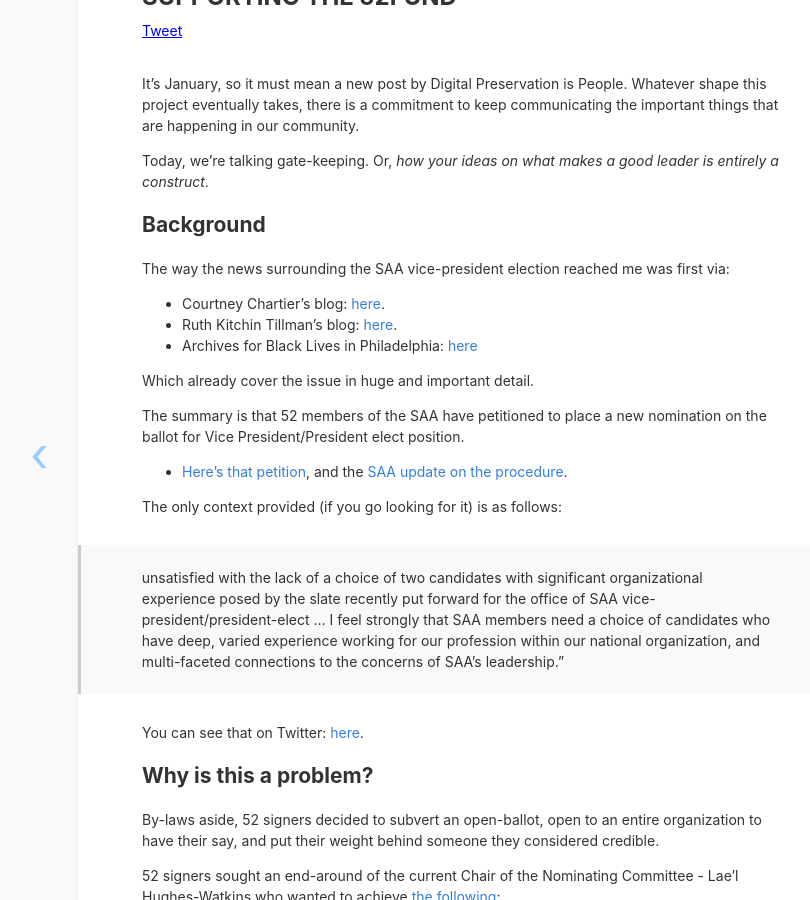
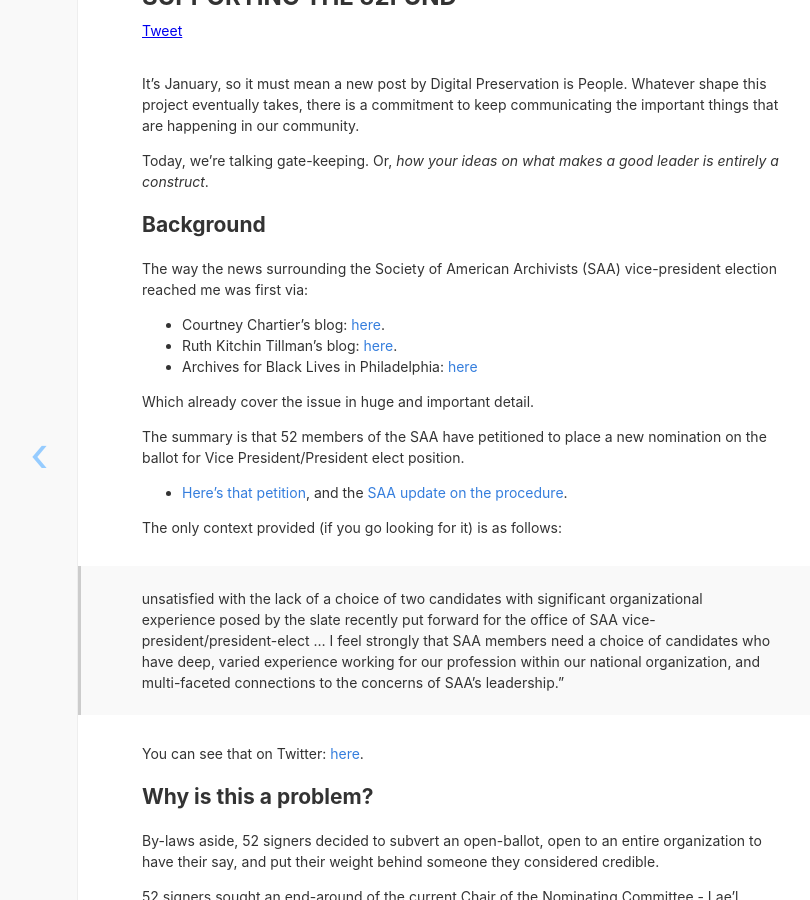
Before and after one commit to digital-preservation-is-people/digital-preservation-is-people.github.io, a Jekyll site: the page built from _posts/2020-01-26-support-the-52Fund.md, in a window 1280 px wide and 900 px high, scrolled down 370 px. Shown: the whole window, without its empty margins (179-989 px from the left). Built offline with Jekyll 4.4.1, drawn with Linux system fonts in a browser that asks for light colours; nearby versions of some CDN libraries; comment, search, counter and statistics services are not loaded.

Commit message:
Update 2020-01-26-support-the-52Fund.md
Spell out first instance of the Society of American Archivists

```diff
--- a/_posts/2020-01-26-support-the-52Fund.md
+++ b/_posts/2020-01-26-support-the-52Fund.md
@@ -12,7 +12,7 @@
 
 ## Background
 
-The way the news surrounding the SAA vice-president election reached me was
+The way the news surrounding the Society of American Archivists (SAA) vice-president election reached me was
 first via:
 
 * Courtney Chartier's blog: [here][saa-1].
```
